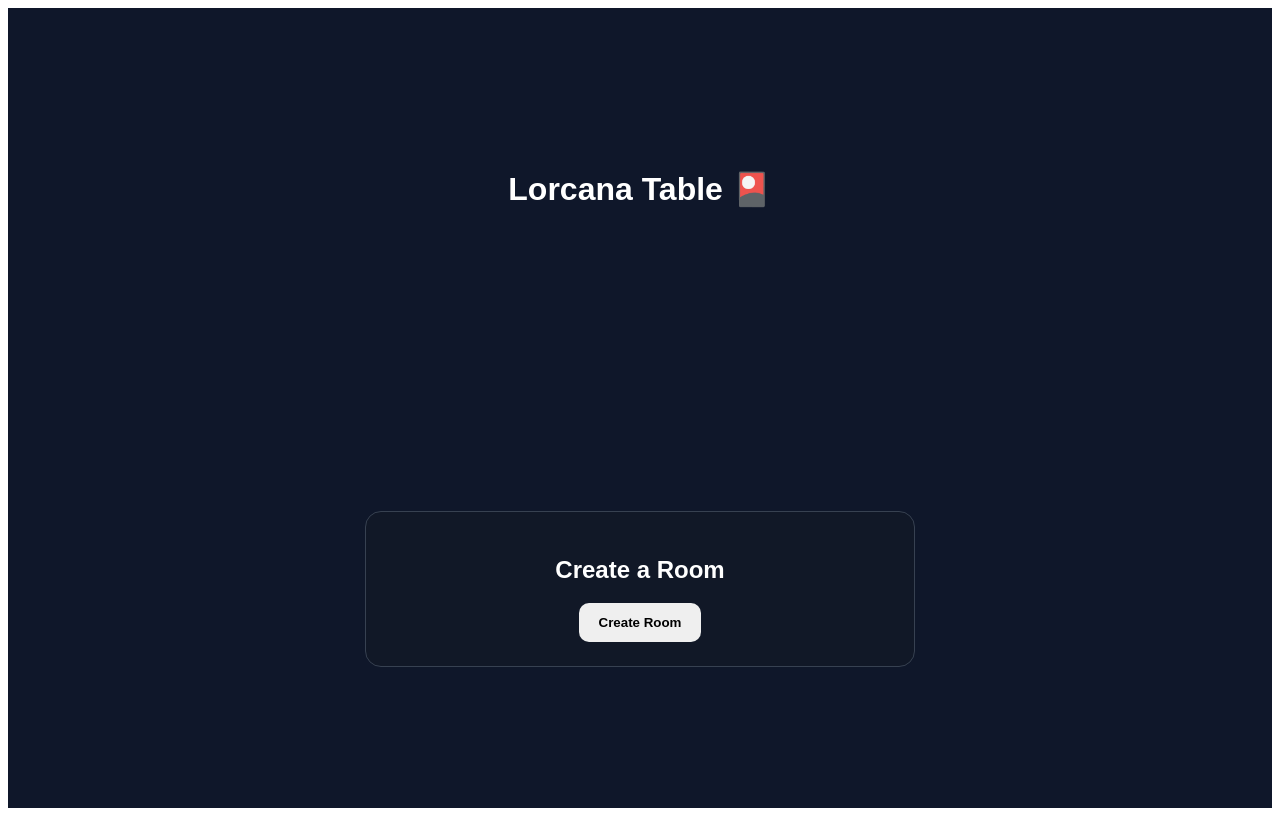
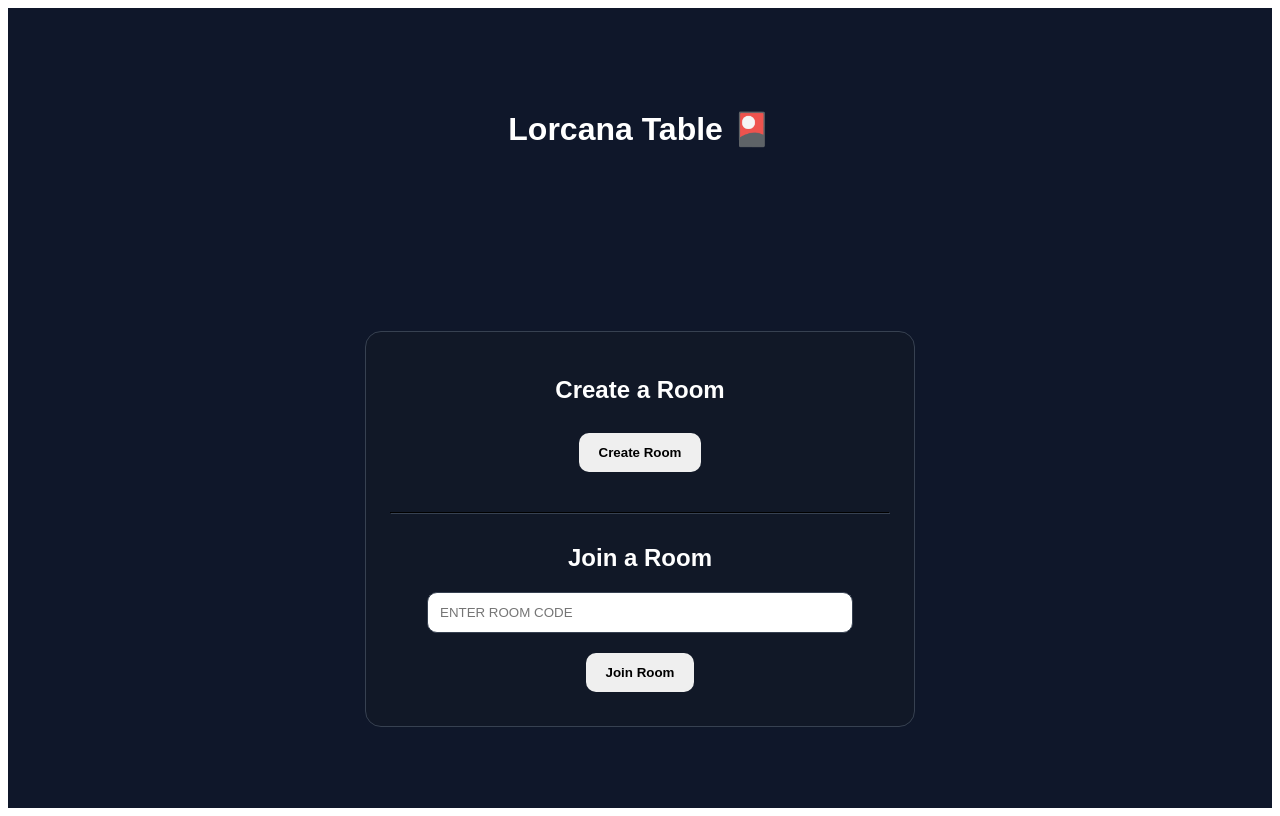
Before and after one commit to andrewstames-pixel/lorcana-table, a React (Vite) app: page / in a window 1280 px wide. Built offline with nearby package versions, Linux system fonts and the light colour scheme; no server answers.

Commit message:
Update main.jsx

```diff
--- a/src/main.jsx
+++ b/src/main.jsx
@@ -12,7 +12,8 @@
 }
 
 function App() {
-  const [roomCode, setRoomCode] = useState("");
+  const [createdRoomCode, setCreatedRoomCode] = useState("");
+  const [joinCode, setJoinCode] = useState("");
   const [message, setMessage] = useState("");
 
   async function createRoom() {
@@ -31,8 +32,32 @@
       return;
     }
 
-    setRoomCode(code);
+    setCreatedRoomCode(code);
     setMessage("Room created!");
+  }
+
+  async function joinRoom() {
+    const code = joinCode.trim().toUpperCase();
+
+    if (!code) {
+      setMessage("Enter a room code first.");
+      return;
+    }
+
+    setMessage("Looking for room...");
+
+    const { data, error } = await supabase
+      .from("rooms")
+      .select("*")
+      .eq("code", code)
+      .single();
+
+    if (error || !data) {
+      setMessage("Room not found.");
+      return;
+    }
+
+    setMessage(`Joined room ${data.code}!`);
   }
 
   return (
@@ -46,13 +71,29 @@
           Create Room
         </button>
 
-        {message && <p>{message}</p>}
-
-        {roomCode && (
+        {createdRoomCode && (
           <h2>
-            Room Code: <span style={{ color: "#facc15" }}>{roomCode}</span>
+            Room Code:{" "}
+            <span style={{ color: "#facc15" }}>{createdRoomCode}</span>
           </h2>
         )}
+
+        <hr style={{ margin: "30px 0", borderColor: "#374151" }} />
+
+        <h2>Join a Room</h2>
+
+        <input
+          value={joinCode}
+          onChange={(e) => setJoinCode(e.target.value)}
+          placeholder="Enter room code"
+          style={inputStyle}
+        />
+
+        <button onClick={joinRoom} style={buttonStyle}>
+          Join Room
+        </button>
+
+        {message && <p>{message}</p>}
       </div>
     </div>
   );
@@ -81,7 +122,17 @@
   borderRadius: "10px",
   border: "none",
   cursor: "pointer",
-  fontWeight: "bold"
+  fontWeight: "bold",
+  margin: "10px"
+};
+
+const inputStyle = {
+  width: "80%",
+  padding: "12px",
+  borderRadius: "10px",
+  border: "1px solid #374151",
+  marginBottom: "10px",
+  textTransform: "uppercase"
 };
 
 ReactDOM.createRoot(document.getElementById("root")).render(
```
